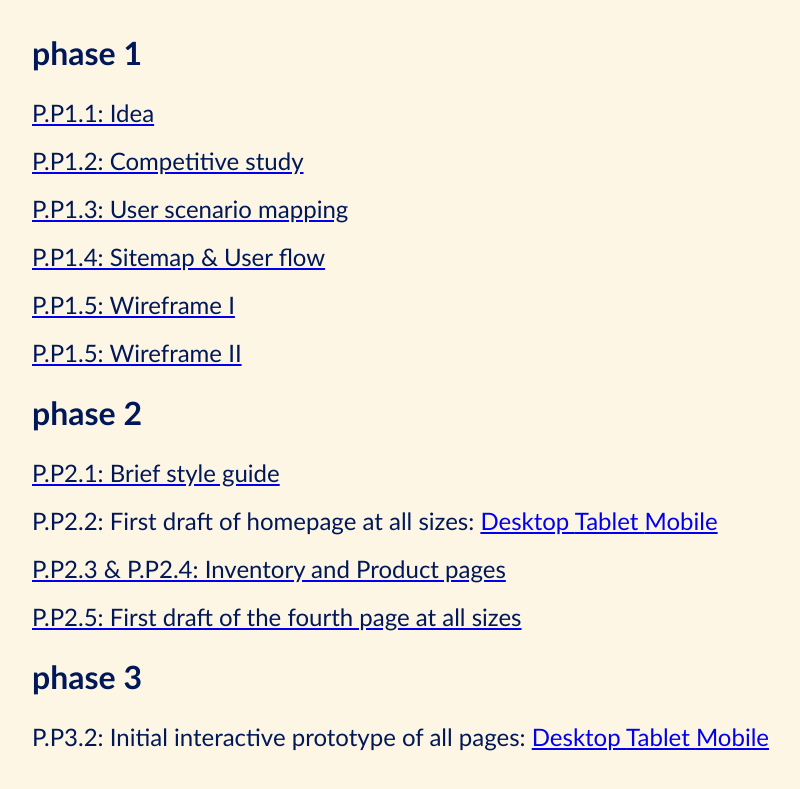
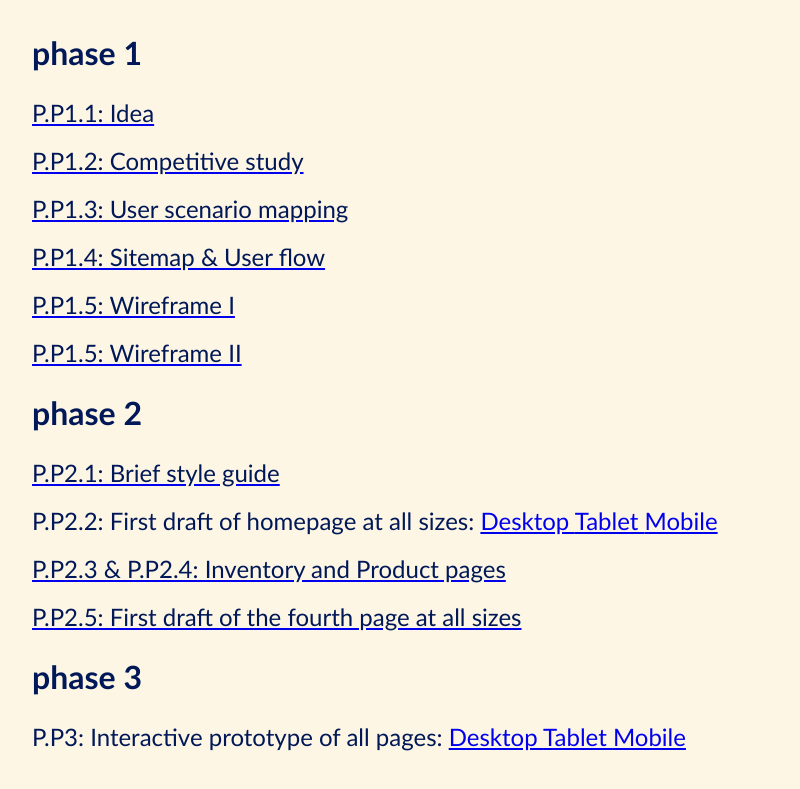
Before and after one commit to rvianka/avt415_f22, a plain HTML site: page index.html in a window 1280 px wide. Shown: the part 792-1581 px from the top of the page, without its empty margins (26-826 px from the left). Drawn offline with Linux system fonts and the light colour scheme.

Commit message:
Update index.html

```diff
--- a/index.html
+++ b/index.html
@@ -36,7 +36,7 @@
 		<a href="https://xd.adobe.com/view/f22cd1a2-8db6-4b62-8c7d-caf8965dc639-a77f/" target="_blank"><p>P.P2.3 & P.P2.4: Inventory and Product pages</p></a>
 		<a href="https://xd.adobe.com/view/640ea5ba-9f94-469b-8cbb-8ce4282bd7a4-315d/" target="_blank"><p>P.P2.5: First draft of the fourth page at all sizes</p></a>
 		<h3>phase 3</h3>
-		<p>P.P3.2: Initial interactive prototype of all pages: <a href="https://xd.adobe.com/view/1dbdb931-ce4d-4f49-a916-8f0e47bd1089-48ee/" target="_blank">Desktop </a><a href="https://xd.adobe.com/view/8dba84f7-878e-4b49-9567-322dd540a39c-d8e9/" target="_blank">Tablet </a><a href="https://xd.adobe.com/view/2372d1a5-7ea7-42d5-894d-40999f65e6ee-7621/" target="_blank">Mobile</a></p>
+		<p>P.P3: Interactive prototype of all pages: <a href="https://xd.adobe.com/view/1dbdb931-ce4d-4f49-a916-8f0e47bd1089-48ee/" target="_blank">Desktop </a><a href="https://xd.adobe.com/view/8dba84f7-878e-4b49-9567-322dd540a39c-d8e9/" target="_blank">Tablet </a><a href="https://xd.adobe.com/view/2372d1a5-7ea7-42d5-894d-40999f65e6ee-7621/" target="_blank">Mobile</a></p>
 
 	</div>
 </body>
```
